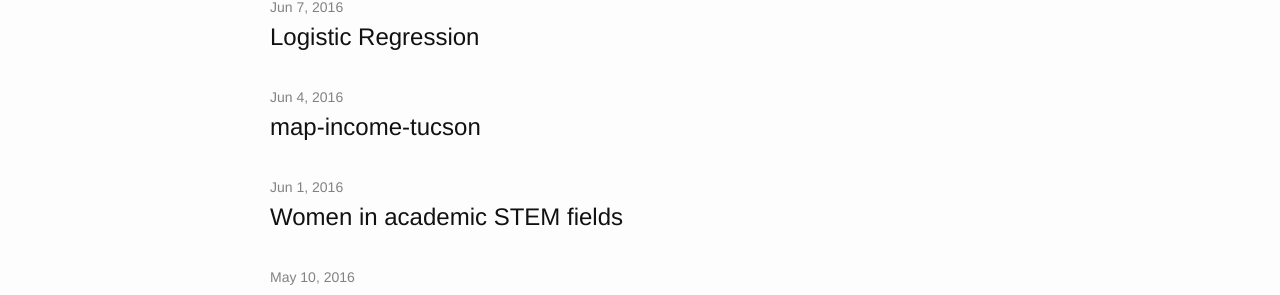
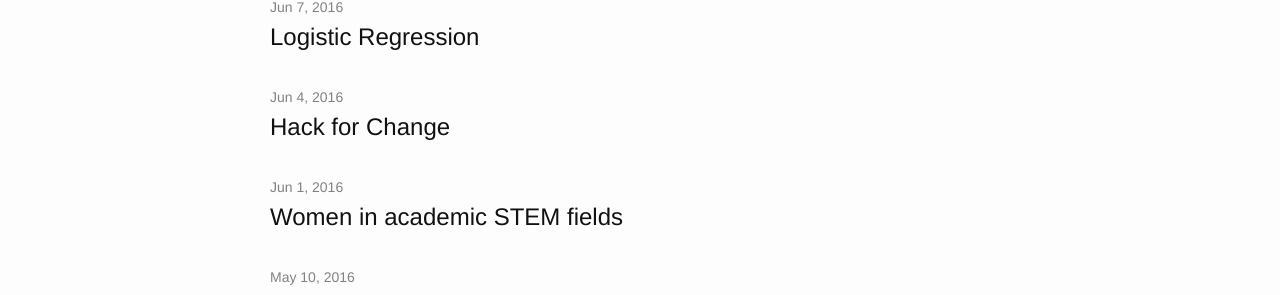
Before and after one commit to alexabate/alexabate.github.io, a Jekyll site: the page built from index.html, in a window 1280 px wide. Shown: the part 117-412 px from the top of the page. Built offline with Jekyll 4.4.1, drawn with Linux system fonts in a browser that asks for light colours; some web fonts are replaced.

Commit message:
Update 2016-06-04-map-income-tucson.md

```diff
--- a/_posts/2016-06-04-map-income-tucson.md
+++ b/_posts/2016-06-04-map-income-tucson.md
@@ -1,6 +1,6 @@
 ---
 layout: post
-title: "map-income-tucson"
+title: "Hack for Change"
 tags:
     - python
     - notebook
```
